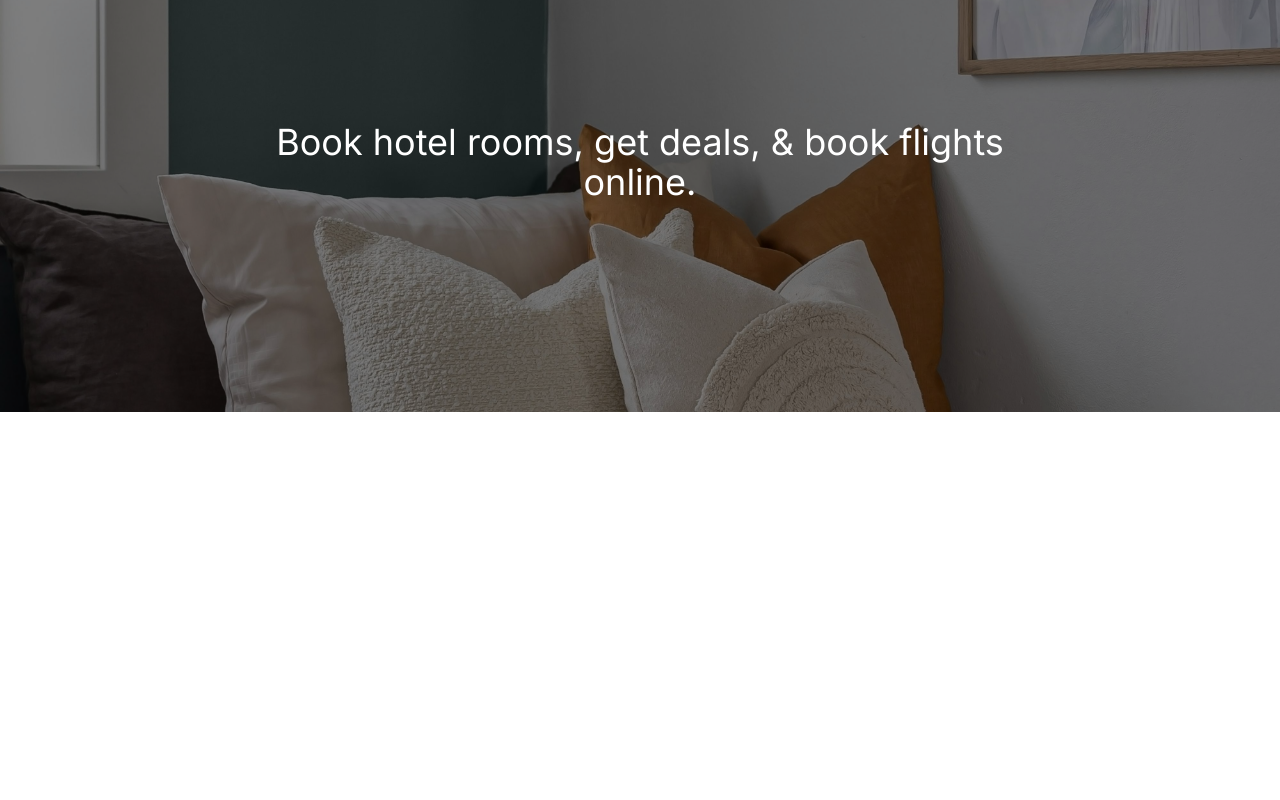
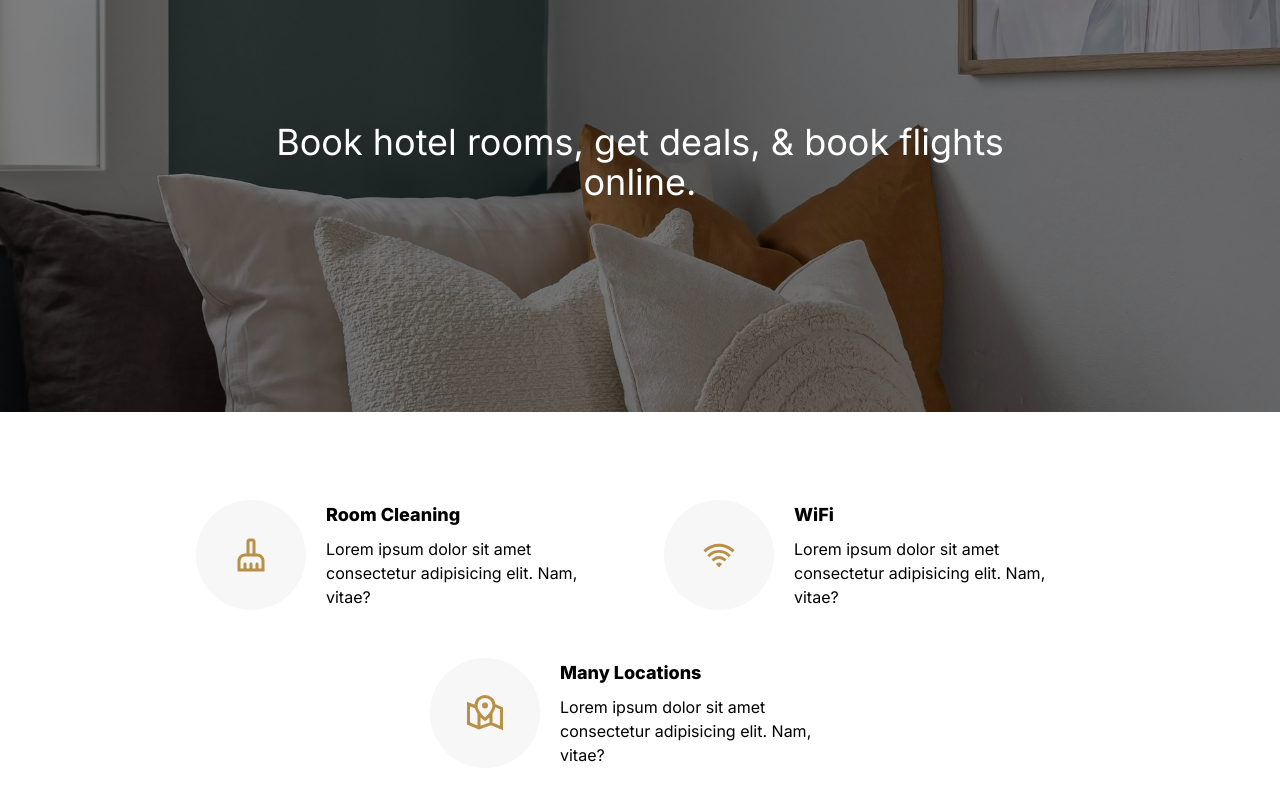
Before and after one commit to joseph-lang7/Hotel, a Next.js app: page / in a window 1280 px wide. Shown: the part 2648-3448 px from the top of the page. Before the commit the page ends 3060 px from the top, so only its background shows below. Built offline with nearby package versions, Linux system fonts and the light colour scheme.

Commit message:
Implement amenities section

```diff
--- /dev/null
+++ b/app/components/amenities/Amenities.jsx
@@ -0,0 +1,24 @@
+import React from "react";
+import AmenityCard from "./AmenityCard";
+import { MdOutlineCleaningServices } from "react-icons/md";
+import { IoWifiSharp } from "react-icons/io5";
+import { GrMapLocation } from "react-icons/gr";
+
+const Amenities = () => {
+  return (
+    <div className="max-w-screen flex justify-center h-auto mt-2 px-5 py-20">
+      <div className="flex max-w-[450px] sm:max-w-[500px] md:max-w-[700px] lg:max-w-[900px] xl:max-w-[1200px]  2xl:max-w-[1400px] flex-col xl:flex-row gap-5 w-full">
+        <div className="flex flex-wrap justify-center md::justify-between gap-12 w-full h-auto">
+          <AmenityCard
+            title="Room Cleaning"
+            icon={<MdOutlineCleaningServices />}
+          />
+          <AmenityCard title="WiFi" icon={<IoWifiSharp />} />
+          <AmenityCard title="Many Locations" icon={<GrMapLocation />} />
+        </div>
+      </div>
+    </div>
+  );
+};
+
+export default Amenities;
--- /dev/null
+++ b/app/components/amenities/AmenityCard.jsx
@@ -0,0 +1,21 @@
+import React from "react";
+
+const AmenityCard = ({ title, icon }) => {
+  return (
+    <div className="flex flex-col md:flex-row gap-5 items-center text-center md:text-start">
+      {/* Logo */}
+      <div className="bg-[#F7F7F7] rounded-full w-[110px] h-[110px] flex justify-center items-center text-[#B89146] text-4xl">
+        {icon}
+      </div>
+      {/* Text Container */}
+      <div className="flex flex-col gap-2 max-w-[290px]">
+        <h5 className="font-extrabold text-lg">{title}</h5>
+        <p>
+          Lorem ipsum dolor sit amet consectetur adipisicing elit. Nam, vitae?
+        </p>
+      </div>
+    </div>
+  );
+};
+
+export default AmenityCard;
--- a/app/components/banner/Banner.jsx
+++ b/app/components/banner/Banner.jsx
@@ -1,6 +1,4 @@
 import React from "react";
-import RectangleButton from "../rectangle-button/RectangleButton";
-
 const Banner = () => {
   return (
     <div
--- a/app/page.js
+++ b/app/page.js
@@ -1,4 +1,5 @@
 import Accommodations from "./components/accommodations/Accommodations";
+import Amenities from "./components/amenities/Amenities";
 import Banner from "./components/banner/Banner";
 import Hero from "./components/hero/Hero";
 import Rooms from "./components/rooms/Rooms";
@@ -9,6 +10,7 @@ export default function Home() {
       <Accommodations />
       <Rooms />
       <Banner />
+      <Amenities />
     </>
   );
 }
--- a/package.json
+++ b/package.json
@@ -12,7 +12,8 @@
     "hamburger-react": "^2.5.1",
     "next": "14.2.3",
     "react": "^18",
-    "react-dom": "^18"
+    "react-dom": "^18",
+    "react-icons": "^5.2.1"
   },
   "devDependencies": {
     "eslint": "^8",
```
Also changed, not shown: 1 other file (tests, documents, lock files or other folders).
